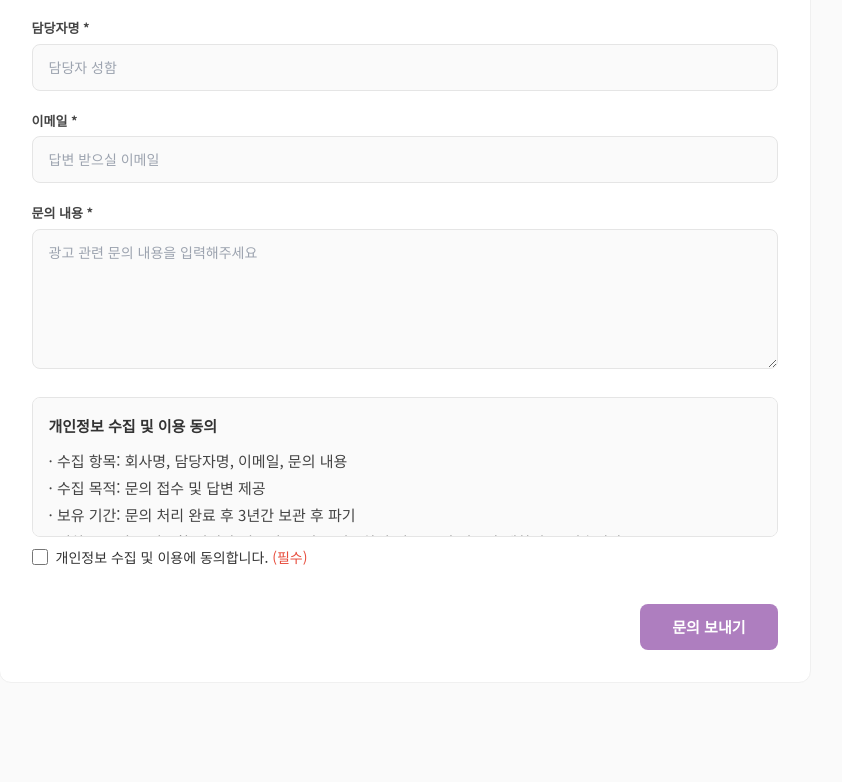
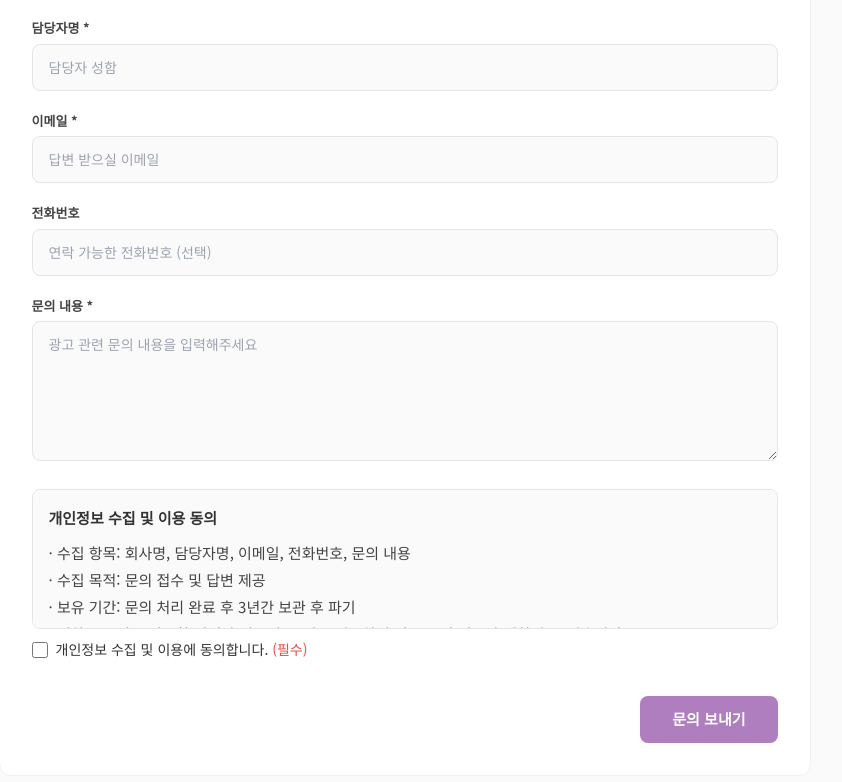
Before and after one commit to jiwone73/beauty-and-job, a Next.js app: page /about/advertise in a window 1280 px wide. Shown: the part 434-1216 px from the top of the page, without its empty margins (228-1070 px from the left). Built offline with nearby package versions, Linux system fonts and the light colour scheme; a web font is replaced by a local one.

Commit message:
문의 폼 통일: 광고·제휴·기타 문의에 전화번호(선택) 필드 추가

```diff
--- a/app/about/advertise/page.tsx
+++ b/app/about/advertise/page.tsx
@@ -4,7 +4,7 @@ import Image from "next/image";
 import AboutHeader from "@/components/AboutHeader";
 import PrivacyConsent from "@/components/PrivacyConsent";
 export default function AdvertisePage() {
-  const [form, setForm] = useState({ company: "", name: "", email: "", content: "" });
+  const [form, setForm] = useState({ company: "", name: "", email: "", phone: "", content: "" });
   const [done, setDone] = useState(false);
   const [agreed, setAgreed] = useState(false);
   const handleSubmit = async (e: React.FormEvent) => {
@@ -18,6 +18,7 @@ export default function AdvertisePage() {
           company_name: form.company,
           contact_name: form.name,
           email: form.email,
+          phone: form.phone || null,
           message: form.content,
           type: "광고",
           privacy_agreed: agreed,
@@ -48,8 +49,9 @@ export default function AdvertisePage() {
               <div className="contact-form-row"><label>회사명 *</label><input required placeholder="회사명" value={form.company} onChange={e=>setForm({...form,company:e.target.value})} /></div>
               <div className="contact-form-row"><label>담당자명 *</label><input required placeholder="담당자 성함" value={form.name} onChange={e=>setForm({...form,name:e.target.value})} /></div>
               <div className="contact-form-row"><label>이메일 *</label><input type="email" required placeholder="답변 받으실 이메일" value={form.email} onChange={e=>setForm({...form,email:e.target.value})} /></div>
+              <div className="contact-form-row"><label>전화번호</label><input type="tel" placeholder="연락 가능한 전화번호 (선택)" value={form.phone} onChange={e=>setForm({...form,phone:e.target.value})} /></div>
               <div className="contact-form-row"><label>문의 내용 *</label><textarea required placeholder="광고 관련 문의 내용을 입력해주세요" value={form.content} onChange={e=>setForm({...form,content:e.target.value})} /></div>
-              <PrivacyConsent agreed={agreed} onChange={setAgreed} items="회사명, 담당자명, 이메일, 문의 내용" />
+              <PrivacyConsent agreed={agreed} onChange={setAgreed} items="회사명, 담당자명, 이메일, 전화번호, 문의 내용" />
               <button type="submit" className="contact-submit-btn" disabled={!agreed} style={!agreed ? { opacity: 0.5, cursor: "not-allowed" } : undefined}>문의 보내기</button>
             </form>
           </div>
--- a/app/about/contact/page.tsx
+++ b/app/about/contact/page.tsx
@@ -3,7 +3,7 @@ import { useState } from "react";
 import AboutHeader from "@/components/AboutHeader";
 import PrivacyConsent from "@/components/PrivacyConsent";
 export default function ContactPage() {
-  const [form, setForm] = useState({ name: "", email: "", category: "", content: "" });
+  const [form, setForm] = useState({ name: "", email: "", phone: "", category: "", content: "" });
   const [done, setDone] = useState(false);
   const [agreed, setAgreed] = useState(false);
 
@@ -17,6 +17,7 @@ export default function ContactPage() {
         body: JSON.stringify({
           contact_name: form.name,
           email: form.email,
+          phone: form.phone || null,
           product: form.category,
           message: form.content,
           type: "기타",
@@ -47,6 +48,7 @@ export default function ContactPage() {
             <form className="contact-form" onSubmit={handleSubmit}>
               <div className="contact-form-row"><label>이름 *</label><input required placeholder="성함을 입력해주세요" value={form.name} onChange={e=>setForm({...form,name:e.target.value})} /></div>
               <div className="contact-form-row"><label>이메일 *</label><input type="email" required placeholder="답변 받으실 이메일" value={form.email} onChange={e=>setForm({...form,email:e.target.value})} /></div>
+              <div className="contact-form-row"><label>전화번호</label><input type="tel" placeholder="연락 가능한 전화번호 (선택)" value={form.phone} onChange={e=>setForm({...form,phone:e.target.value})} /></div>
               <div className="contact-form-row">
                 <label>문의 유형 *</label>
                 <select required value={form.category} onChange={e=>setForm({...form,category:e.target.value})}>
@@ -58,7 +60,7 @@ export default function ContactPage() {
                 </select>
               </div>
               <div className="contact-form-row"><label>문의 내용 *</label><textarea required placeholder="문의 내용을 입력해주세요" value={form.content} onChange={e=>setForm({...form,content:e.target.value})} /></div>
-              <PrivacyConsent agreed={agreed} onChange={setAgreed} items="이름, 이메일, 문의 유형, 문의 내용" />
+              <PrivacyConsent agreed={agreed} onChange={setAgreed} items="이름, 이메일, 전화번호, 문의 유형, 문의 내용" />
               <button type="submit" className="contact-submit-btn" disabled={!agreed} style={!agreed ? { opacity: 0.5, cursor: "not-allowed" } : undefined}>문의 보내기</button>
             </form>
           </div>
--- a/app/about/partnership/page.tsx
+++ b/app/about/partnership/page.tsx
@@ -3,7 +3,7 @@ import { useState } from "react";
 import AboutHeader from "@/components/AboutHeader";
 import PrivacyConsent from "@/components/PrivacyConsent";
 export default function PartnershipPage() {
-  const [form, setForm] = useState({ company: "", name: "", email: "", content: "" });
+  const [form, setForm] = useState({ company: "", name: "", email: "", phone: "", content: "" });
   const [done, setDone] = useState(false);
   const [agreed, setAgreed] = useState(false);
   const handleSubmit = async (e: React.FormEvent) => {
@@ -17,6 +17,7 @@ export default function PartnershipPage() {
           company_name: form.company,
           contact_name: form.name,
           email: form.email,
+          phone: form.phone || null,
           message: form.content,
           type: "제휴",
           privacy_agreed: agreed,
@@ -46,8 +47,9 @@ export default function PartnershipPage() {
               <div className="contact-form-row"><label>회사명 *</label><input required placeholder="회사명을 입력해주세요" value={form.company} onChange={e=>setForm({...form,company:e.target.value})} /></div>
               <div className="contact-form-row"><label>담당자명 *</label><input required placeholder="담당자 성함을 입력해주세요" value={form.name} onChange={e=>setForm({...form,name:e.target.value})} /></div>
               <div className="contact-form-row"><label>이메일 *</label><input type="email" required placeholder="답변 받으실 이메일" value={form.email} onChange={e=>setForm({...form,email:e.target.value})} /></div>
+              <div className="contact-form-row"><label>전화번호</label><input type="tel" placeholder="연락 가능한 전화번호 (선택)" value={form.phone} onChange={e=>setForm({...form,phone:e.target.value})} /></div>
               <div className="contact-form-row"><label>문의 내용 *</label><textarea required placeholder="제휴 관련 문의 내용을 자유롭게 입력해주세요" value={form.content} onChange={e=>setForm({...form,content:e.target.value})} /></div>
-              <PrivacyConsent agreed={agreed} onChange={setAgreed} items="회사명, 담당자명, 이메일, 문의 내용" />
+              <PrivacyConsent agreed={agreed} onChange={setAgreed} items="회사명, 담당자명, 이메일, 전화번호, 문의 내용" />
               <button type="submit" className="contact-submit-btn" disabled={!agreed} style={!agreed ? { opacity: 0.5, cursor: "not-allowed" } : undefined}>문의 보내기</button>
             </form>
           </div>
```
